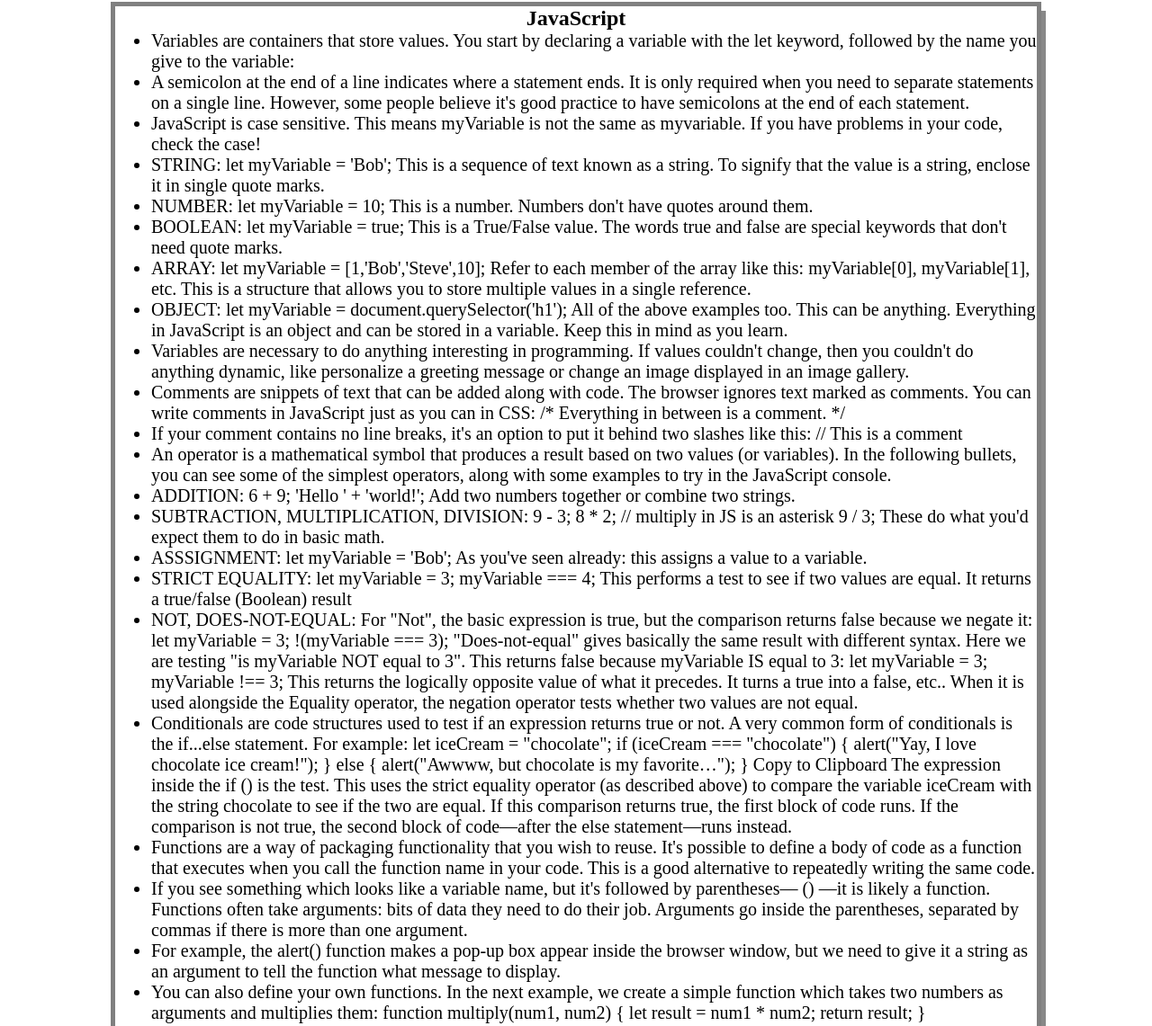
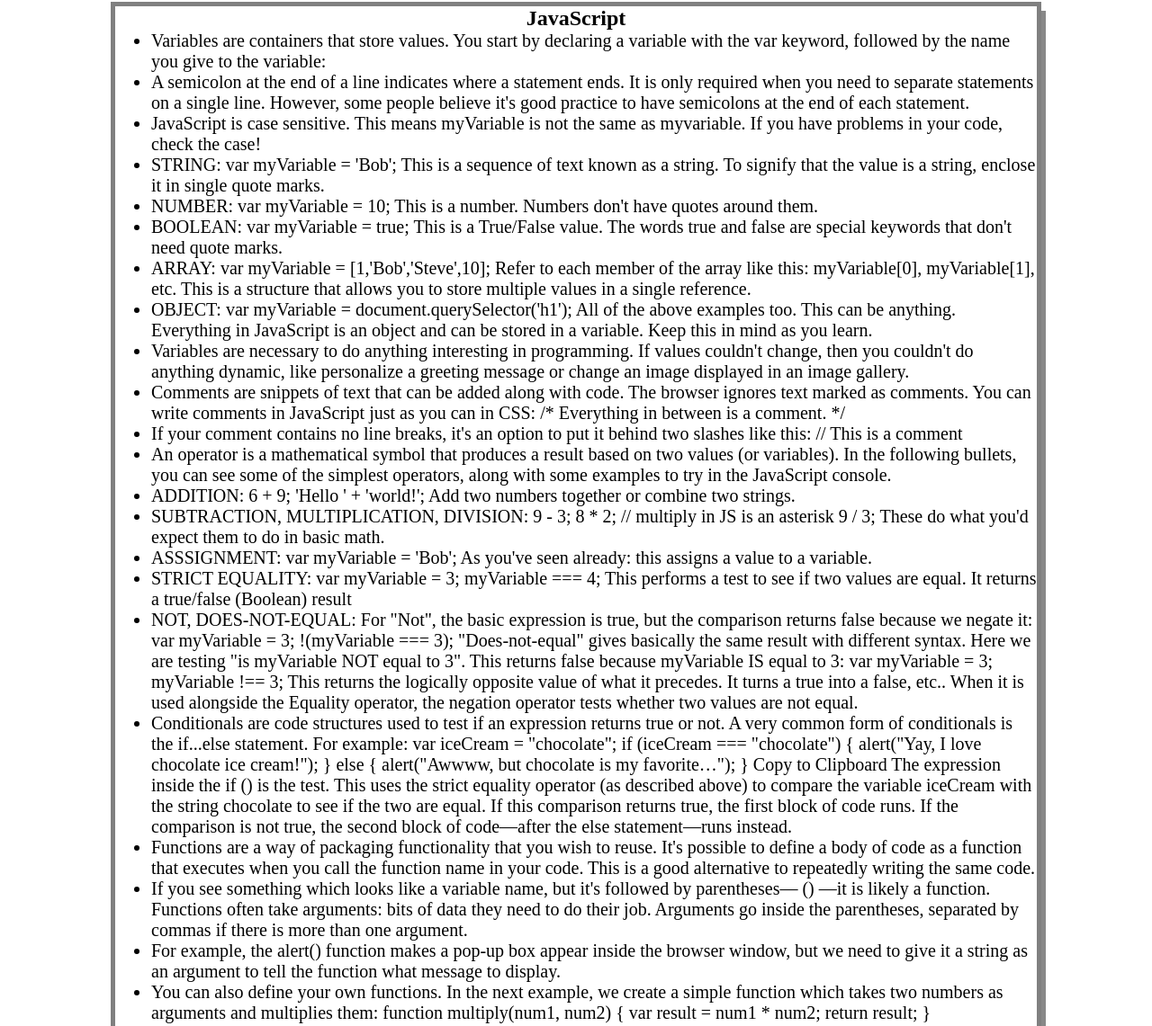
Before and after one commit to cadienlake/prework-study-guide, a plain HTML site: page index.html in a window 1280 px wide. Shown: the part 1585-2726 px from the top of the page at 90% size. Drawn offline with Linux system fonts and the light colour scheme.

Commit message:
Added JavaScript

```diff
--- a/assets/script.js
+++ b/assets/script.js
@@ -1,19 +1,27 @@
-var topics = ['HTML', 'CSS', 'git', 'JavaScript'];
+var topics = ['HTML', 'CSS', 'Git', 'JavaScript'];
+var randomTopic = topics[Math.floor(Math.random() * topics.length)];
 
-for(var x=0; x < topics.length; x++) {
+function listTopics() {
+ for (var x = 0; x < topics.length; x++) {
    console.log(topics[x]);
  }
+}
 
-/*
-if (topic === 'HTML') {
+function selectTopic() {
+    if (randomTopic === 'HTML') {
       console.log("Let's study HTML!");
-} else if (topic === 'CSS') {
+    } else if (randomTopic === 'CSS') {
       console.log("Let's study CSS!");
-} else if (topic === 'Git') {
+    } else if (randomTopic === 'Git') {
       console.log("Let's study Git!");
-} else if (topic === 'JavaScript') {
+    } else if (randomTopic === 'JavaScript') {
       console.log("Let's study JavaScript!");
     } else {
       console.log('Please try again!');
     }
-*/
+  }
+
+console.log('Here are the topics we learned through Prework:');
+listTopics();
+console.log('Which topic should we study first?');
+selectTopic();
--- a/index.html
+++ b/index.html
@@ -66,20 +66,20 @@
       <section class="card" id="javascript-section">
    <h2>JavaScript</h2>
    <ul>
-    <li>Variables are containers that store values. You start by declaring a variable with the let keyword, followed by the name you give to the variable:</li>
+    <li>Variables are containers that store values. You start by declaring a variable with the var keyword, followed by the name you give to the variable:</li>
     <li>A semicolon at the end of a line indicates where a statement ends. It is only required when you need to separate statements on a single line. However, some people believe it's good practice to have semicolons at the end of each statement.</li>
     <li>JavaScript is case sensitive. This means myVariable is not the same as myvariable. If you have problems in your code, check the case!</li>
-    <li>STRING: let myVariable = 'Bob';
+    <li>STRING: var myVariable = 'Bob';
         This is a sequence of text known as a string. To signify that the value is a string, enclose it in single quote marks.</li>
-    <li>NUMBER: let myVariable = 10;
+    <li>NUMBER: var myVariable = 10;
         This is a number. Numbers don't have quotes around them.</li>
-    <li>BOOLEAN: let myVariable = true;
+    <li>BOOLEAN: var myVariable = true;
         This is a True/False value. The words true and false are special keywords that don't need quote marks.</li>
-    <li>ARRAY: let myVariable = [1,'Bob','Steve',10];
+    <li>ARRAY: var myVariable = [1,'Bob','Steve',10];
         Refer to each member of the array like this:
         myVariable[0], myVariable[1], etc.
         This is a structure that allows you to store multiple values in a single reference.</li>
-     <li>OBJECT: let myVariable = document.querySelector('h1');
+     <li>OBJECT: var myVariable = document.querySelector('h1');
             All of the above examples too.
             This can be anything. Everything in JavaScript is an object and can be stored in a variable. Keep this in mind as you learn.</li>
     <li>Variables are necessary to do anything interesting in programming. If values couldn't change, then you couldn't do anything dynamic, like personalize a greeting message or change an image displayed in an image gallery.</li>
@@ -97,19 +97,19 @@
     <li>SUBTRACTION, MULTIPLICATION, DIVISION: 9 - 3;
         8 * 2; // multiply in JS is an asterisk
         9 / 3; These do what you'd expect them to do in basic math.</li>
-    <li>ASSSIGNMENT: let myVariable = 'Bob'; As you've seen already: this assigns a value to a variable.</li>
-    <li>STRICT EQUALITY: let myVariable = 3;
+    <li>ASSSIGNMENT: var myVariable = 'Bob'; As you've seen already: this assigns a value to a variable.</li>
+    <li>STRICT EQUALITY: var myVariable = 3;
         myVariable === 4; This performs a test to see if two values are equal. It returns a true/false (Boolean) result</li>
     <li>NOT, DOES-NOT-EQUAL: For "Not", the basic expression is true, but the comparison returns false because we negate it:
 
-        let myVariable = 3;
+        var myVariable = 3;
         !(myVariable === 3);
 
         "Does-not-equal" gives basically the same result with different syntax. Here we are testing "is myVariable NOT equal to 3". This returns false because myVariable IS equal to 3:
 
-        let myVariable = 3;
+        var myVariable = 3;
         myVariable !== 3; This returns the logically opposite value of what it precedes. It turns a true into a false, etc.. When it is used alongside the Equality operator, the negation operator tests whether two values are not equal.</li>
-    <li>Conditionals are code structures used to test if an expression returns true or not. A very common form of conditionals is the if...else statement. For example: let iceCream = "chocolate";
+    <li>Conditionals are code structures used to test if an expression returns true or not. A very common form of conditionals is the if...else statement. For example: var iceCream = "chocolate";
         if (iceCream === "chocolate") {
           alert("Yay, I love chocolate ice cream!");
         } else {
@@ -123,10 +123,12 @@
     <li>You can also define your own functions. In the next example, we create a simple function which takes two numbers as arguments and multiplies them:
 
         function multiply(num1, num2) {
-          let result = num1 * num2;
+          var result = num1 * num2;
           return result;
         }</li>
     <li>Real interactivity on a website requires event handlers. These are code structures that listen for activity in the browser, and run code in response. The most obvious example is handling the click event, which is fired by the browser when you click on something with your mouse.</li>
+    <li>A function is different from a for loop or conditional statement because functions do not automatically execute when the JavaScript file (in our case, script.js) is run. Instead, you must call a function by name in order to execute it. While that may seem like extra work, having a block of code that executes only when we call it makes the code more easily reusable, because we can call it as many times as we need. Being able to call a function to execute it also means you can control where in the control flow a task is executed, or if it is executed at all.</li>
+    <li>A function's name is followed by parentheses (). Later on, we will define parameters that can be placed inside the parentheses. For now, just remember that it is important to include the parentheses whenever you write a function.</li>
    </ul>
       </section>
     </main>
```
Lines whose indentation alone changed are shown as unchanged.
